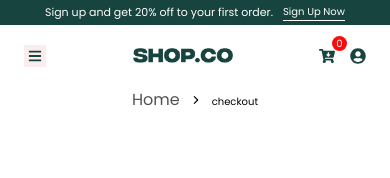
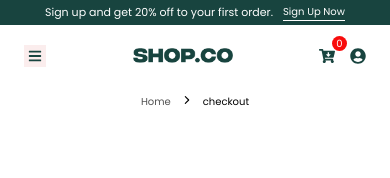
Before and after one commit to MariumAkterDev/SHOP.CO, a React (Vite) app: page /checkout in a window 390 px wide. Shown: the top 178 px of the page. Built offline with nearby package versions, Linux system fonts and the light colour scheme; a web font is replaced by a local one.

Commit message:
updates commit

```diff
--- a/src/Components/Breadcrumb/Breadcrumb.jsx
+++ b/src/Components/Breadcrumb/Breadcrumb.jsx
@@ -18,7 +18,7 @@ const Breadcrumb = () => {
             <div className="container">
                 <div className="bread_Row">
                     <ul>
-                        <li><Link to='/' className='text=[10px] md:text-[16px] text-lightColor-2C font-poppins font-normal' >Home</Link></li>
+                        <li><Link to='/' className='text-[10px] md:text-[16px] text-lightColor-2C font-poppins font-normal' >Home</Link></li>
                         <li className='text-[#000] text-[12px]  md:text-[16px] mt-[2px]'><IoChevronForward/></li>
                         <li><Link to='/shop'className='text-[10px] md:text-[18px] text-[#000] font-poppins font-normal' >{path}</Link></li>
                     </ul>
```
